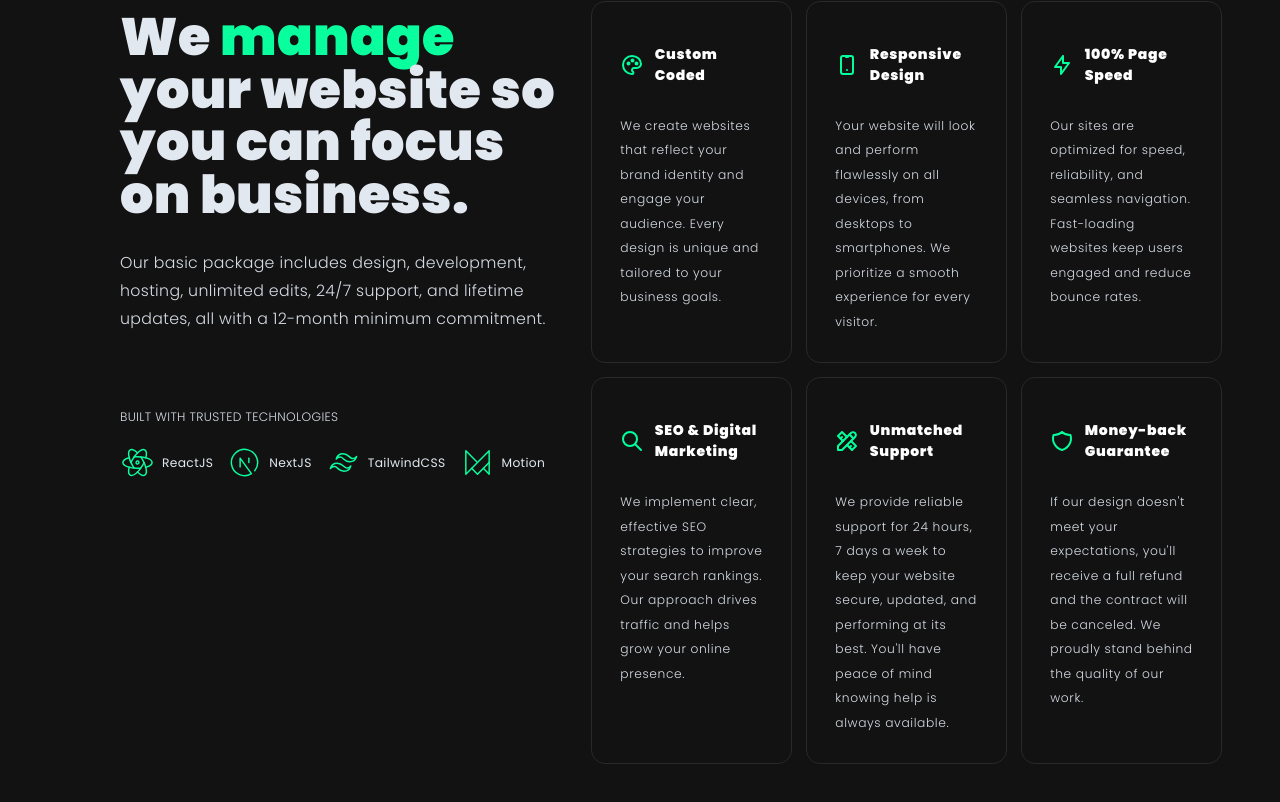
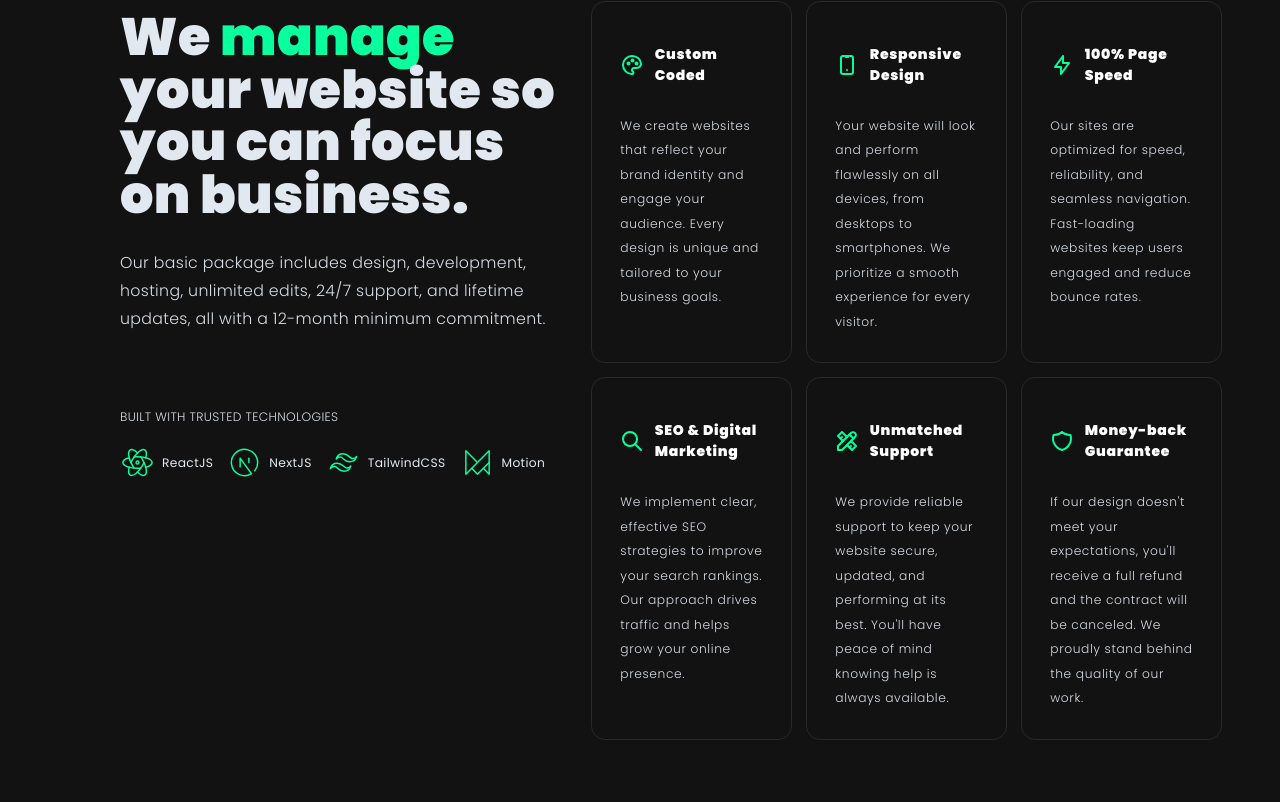
Before and after one commit to zabe-dev/bridgestackstudio, a Next.js app: page / in a window 1280 px wide. Shown: the part 2194-2996 px from the top of the page. Built offline with nearby package versions, Linux system fonts and the light colour scheme.

Commit message:
refactor: update services section

```diff
--- a/src/components/services-section.tsx
+++ b/src/components/services-section.tsx
@@ -44,7 +44,7 @@ export const services = [
 	{
 		title: "Unmatched Support",
 		description:
-			"We provide reliable support for 24 hours, 7 days a week to keep your website secure, updated, and performing at its best. You'll have peace of mind knowing help is always available.",
+			"We provide reliable support  to keep your website secure, updated, and performing at its best. You'll have peace of mind knowing help is always available.",
 		icon: <IconTools />,
 	},
 	{
```
